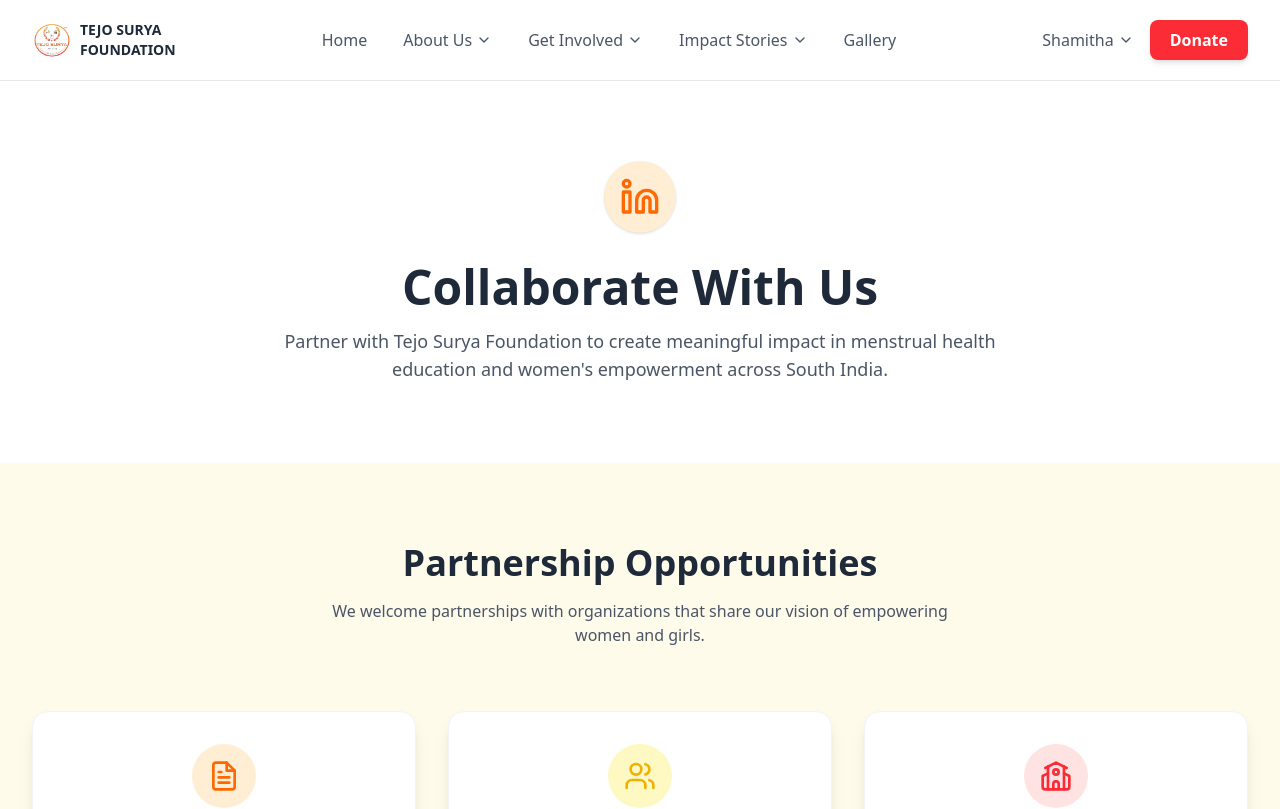
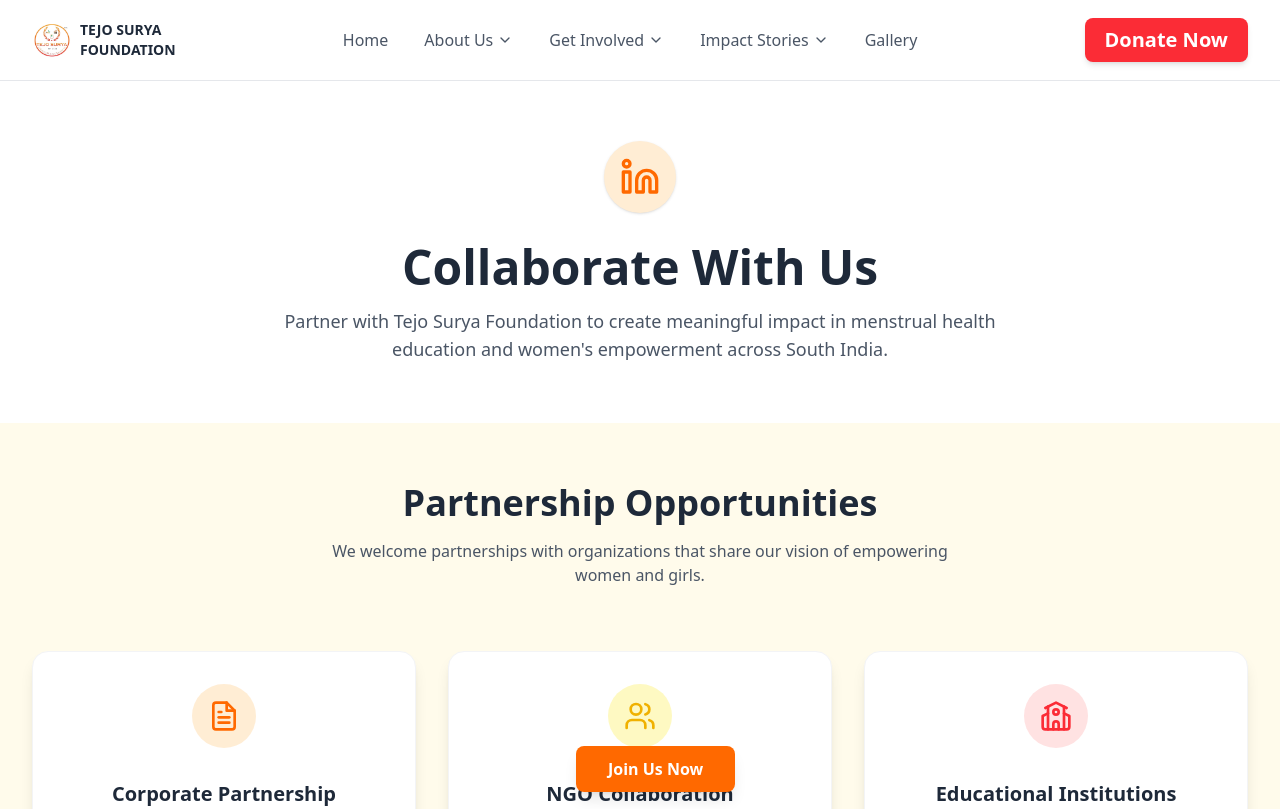
Before and after one commit to jiddusurya/TEJO_SURYA_CHARITABLlE_FOUNDATION, a Next.js app: page /collaborate in a window 1280 px wide. Shown: the top 809 px of the page. Built offline with nearby package versions, Linux system fonts and the light colour scheme.

Commit message:
files added

```diff
--- a/app/collaborate/page.js
+++ b/app/collaborate/page.js
@@ -1,12 +1,12 @@
 "use client";
 import React from 'react';
-
+import Link from 'next/link';
 // Helper component for Icons using inline SVGs
 const Icon = ({ name, className }) => {
   const icons = {
-    handshake: <svg xmlns="http://www.w3.org/2000/svg" width="24" height="24" viewBox="0 0 24 24" fill="none" stroke="currentColor" strokeWidth="2" strokeLinecap="round" strokeLinejoin="round" className={className}><path d="M16 8a6 6 0 0 1 6 6v7h-4v-7a2 2 0 0 0-2-2 2 2 0 0 0-2 2v7h-4v-7a6 6 0 0 1 6-6z"/><rect x="2" y="9" width="4" height="12"/><circle cx="4" cy="4" r="2"/></svg>,
+    handshake: <svg xmlns="http://www.w3.org/2000/svg" width="24" height="24" viewBox="0 0 24 24" fill="none" stroke="currentColor" strokeWidth="2" strokeLinecap="round" strokeLinejoin="round" className={className}><path d="M16 8a6 6 0 0 1 6 6v7h-4v-7a2 2 0 0 0-2-2 2 2 0 0 0-2 2v7h-4v-7a6 6 0 0 1 6-6z" /><rect x="2" y="9" width="4" height="12" /><circle cx="4" cy="4" r="2" /></svg>,
     fileText: <svg xmlns="http://www.w3.org/2000/svg" width="24" height="24" viewBox="0 0 24 24" fill="none" stroke="currentColor" strokeWidth="2" strokeLinecap="round" strokeLinejoin="round" className={className}><path d="M14 2H6a2 2 0 0 0-2 2v16a2 2 0 0 0 2 2h12a2 2 0 0 0 2-2V8z"></path><polyline points="14 2 14 8 20 8"></polyline><line x1="16" y1="13" x2="8" y2="13"></line><line x1="16" y1="17" x2="8" y2="17"></line><polyline points="10 9 9 9 8 9"></polyline></svg>,
-    users: <svg xmlns="http://www.w3.org/2000/svg" width="24" height="24" viewBox="0 0 24 24" fill="none" stroke="currentColor" strokeWidth="2" strokeLinecap="round" strokeLinejoin="round" className={className}><path d="M16 21v-2a4 4 0 0 0-4-4H6a4 4 0 0 0-4 4v2"/><circle cx="9" cy="7" r="4"/><path d="M22 21v-2a4 4 0 0 0-3-3.87"/><path d="M16 3.13a4 4 0 0 1 0 7.75"/></svg>,
+    users: <svg xmlns="http://www.w3.org/2000/svg" width="24" height="24" viewBox="0 0 24 24" fill="none" stroke="currentColor" strokeWidth="2" strokeLinecap="round" strokeLinejoin="round" className={className}><path d="M16 21v-2a4 4 0 0 0-4-4H6a4 4 0 0 0-4 4v2" /><circle cx="9" cy="7" r="4" /><path d="M22 21v-2a4 4 0 0 0-3-3.87" /><path d="M16 3.13a4 4 0 0 1 0 7.75" /></svg>,
     school: <svg xmlns="http://www.w3.org/2000/svg" width="24" height="24" viewBox="0 0 24 24" fill="none" stroke="currentColor" strokeWidth="2" strokeLinecap="round" strokeLinejoin="round" className={className}><path d="m4 6 8-4 8 4" /><path d="m18 10 4 2v8a2 2 0 0 1-2 2H4a2 2 0 0 1-2-2v-8l4-2" /><path d="M14 22v-4a2 2 0 0 0-2-2v0a2 2 0 0 0-2 2v4" /><path d="M18 5v17" /><path d="M6 5v17" /><circle cx="12" cy="9" r="2" /></svg>,
     heart: <svg xmlns="http://www.w3.org/2000/svg" width="24" height="24" viewBox="0 0 24 24" fill="none" stroke="currentColor" strokeWidth="2" strokeLinecap="round" strokeLinejoin="round" className={className}><path d="M20.84 4.61a5.5 5.5 0 0 0-7.78 0L12 5.67l-1.06-1.06a5.5 5.5 0 0 0-7.78 7.78l1.06 1.06L12 21.23l7.78-7.78 1.06-1.06a5.5 5.5 0 0 0 0-7.78z"></path></svg>,
     globe: <svg xmlns="http://www.w3.org/2000/svg" width="24" height="24" viewBox="0 0 24 24" fill="none" stroke="currentColor" strokeWidth="2" strokeLinecap="round" strokeLinejoin="round" className={className}><circle cx="12" cy="12" r="10"></circle><line x1="2" y1="12" x2="22" y2="12"></line><path d="M12 2a15.3 15.3 0 0 1 4 10 15.3 15.3 0 0 1-4 10 15.3 15.3 0 0 1-4-10 15.3 15.3 0 0 1 4-10z"></path></svg>,
@@ -81,7 +81,7 @@
     <div className="bg-white font-sans">
       <main>
         {/* Collaborate With Us Section */}
-        <section className="py-20 text-center bg-white">
+        <section className="py-15 text-center bg-white">
           <div className="container mx-auto px-4 sm:px-6 lg:px-8">
             <div className="inline-block p-4 bg-orange-100 rounded-full mb-6 shadow-sm">
               <Icon name="handshake" className="h-10 w-10 text-orange-500" />
@@ -94,7 +94,7 @@
         </section>
 
         {/* Partnership Opportunities Section */}
-        <section className="py-20 bg-amber-50">
+        <section className="py-15 bg-amber-50">
           <div className="container mx-auto px-4 sm:px-6 lg:px-8">
             <div className="text-center mb-16">
               <h2 className="text-3xl md:text-4xl font-bold text-gray-800">Partnership Opportunities</h2>
@@ -107,11 +107,15 @@
                 <PartnershipCard key={option.title} {...option} />
               ))}
             </div>
+
           </div>
         </section>
+          <Link href="#proposal-form" className="bg-orange-500 text-white font-bold px-8 py-3 rounded-lg shadow-lg hover:bg-orange-600 transition-colors sticky bottom-2 left-[45vw]">
+            Join Us Now
+          </Link>
 
         {/* Partnership Proposal Section */}
-        <section className="py-20 bg-white">
+        <section className="py-20 bg-white" id='proposal-form'>
           <div className="container mx-auto px-4 sm:px-6 lg:px-8 max-w-4xl">
             <div className="bg-amber-50 p-8 md:p-12 rounded-2xl shadow-xl border border-gray-200">
               <h2 className="text-3xl font-bold text-gray-800 text-center mb-2">Partnership Proposal</h2>
--- a/app/components/Navbar.js
+++ b/app/components/Navbar.js
@@ -98,33 +98,11 @@
           </nav>
 
           <div className="hidden lg:flex items-center space-x-4">
-            {/* User Dropdown */}
-            <div className="relative">
-              <button
-                onClick={() => setUserDropdownOpen(!isUserDropdownOpen)}
-                className="flex items-center text-gray-600 hover:text-red-500"
-              >
-                Shamitha <Icon name="chevronDown" className={`h-4 w-4 ml-1 transition-transform ${isUserDropdownOpen ? 'rotate-180' : ''}`} />
-              </button>
-              {isUserDropdownOpen && (
-                <div className="absolute top-full right-0 mt-2 w-48 bg-white rounded-md shadow-lg py-1 z-20 border border-gray-200">
-                  <button
-                    onClick={() => {
-                      console.log("Logout clicked");
-                      setUserDropdownOpen(false);
-                    }}
-                    className="w-full text-left flex items-center px-4 py-2 text-sm text-gray-700 hover:bg-red-50 hover:text-red-600"
-                  >
-                    <Icon name="logOut" className="h-4 w-4 mr-3" />
-                    Logout
-                  </button>
-                </div>
-              )}
-            </div>
+
 
             <Link href="/donate">
-              <button className="bg-red-500 text-white font-semibold px-5 py-2 rounded-lg shadow-md hover:bg-red-600 transition-all duration-300 flex items-center">
-                Donate
+              <button className="bg-red-500 text-white font-bold text-xl px-5 py-2 rounded-lg shadow-md hover:bg-red-600 transition-all duration-300 flex items-center">
+                Donate Now
               </button>
             </Link>
           </div>
@@ -170,21 +148,10 @@
                 )}
               </div>
             ))}
-            <div className="border-t border-gray-100 mt-2 pt-2">
-              <Link href="#" className="flex items-center py-2 text-gray-600 hover:text-red-500">
-                Shamitha <Icon name="chevronDown" className="h-5 w-5 ml-auto" />
-              </Link>
-              <button
-                onClick={() => console.log("Logout clicked")}
-                className="w-full text-left flex items-center py-2 text-gray-600 hover:text-red-500"
-              >
-                <Icon name="logOut" className="h-5 w-5 mr-2" />
-                Logout
-              </button>
-            </div>
+
             <Link href="/donate">
-              <button className="w-full bg-red-500 text-white font-semibold px-5 py-3 rounded-lg shadow-md hover:bg-red-600 transition-all duration-300 flex items-center justify-center mt-2">
-                Donate
+              <button className="w-full bg-red-500 text-white font-bold text-md px-5 py-3 rounded-lg shadow-md hover:bg-red-600 transition-all duration-300 flex items-center justify-center mt-2">
+                Donate Now
               </button>
             </Link>
           </nav>
--- a/app/volunteer/page.js
+++ b/app/volunteer/page.js
@@ -1,5 +1,6 @@
 "use client";
 import React from 'react';
+import Link from 'next/link';
 
 // Helper component for Icons using inline SVGs
 const Icon = ({ name, className }) => {
@@ -84,11 +85,16 @@
                         <HelpCard key={option.title} {...option} />
                     ))}
                 </div>
+                <div className="mt-12 text-center">
+                  <Link href="#volunteer-form" className="bg-orange-500 text-white font-bold px-6 py-3 rounded-lg shadow-lg hover:bg-orange-600 transition-colors sticky bottom-3">
+                    Join Us Now
+                  </Link>
+                </div>
             </div>
         </section>
 
         {/* Become a Volunteer Section */}
-        <section className="py-20 bg-white">
+        <section className="py-20 bg-white" id='volunteer-form'>
             <div className="container mx-auto px-4 sm:px-6 lg:px-8 max-w-4xl">
                 <div className="bg-amber-50 p-8 md:p-12 rounded-2xl shadow-xl border border-gray-200">
                     <h2 className="text-3xl font-bold text-gray-800 text-center mb-2">Become a Volunteer</h2>
```
Lines whose indentation alone changed are shown as unchanged.
